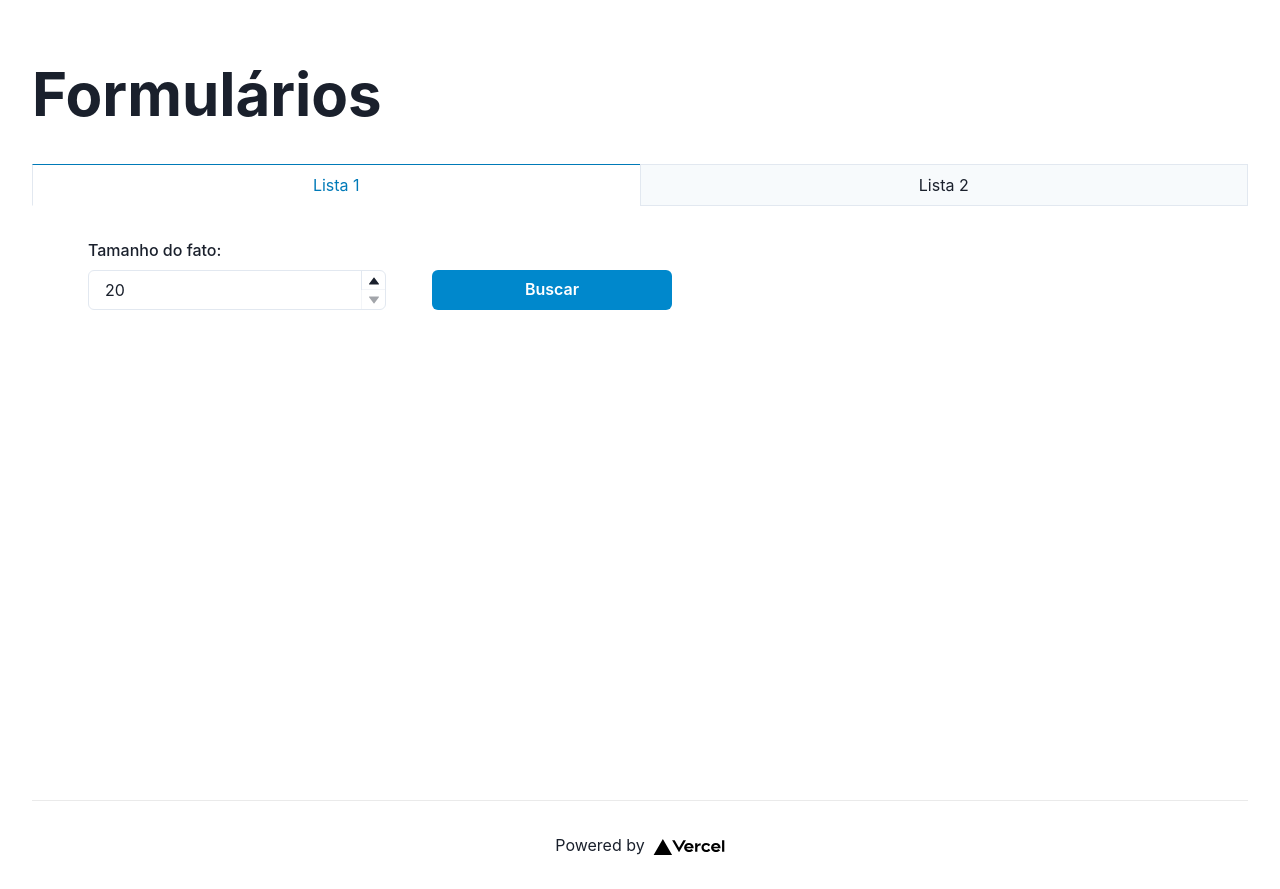
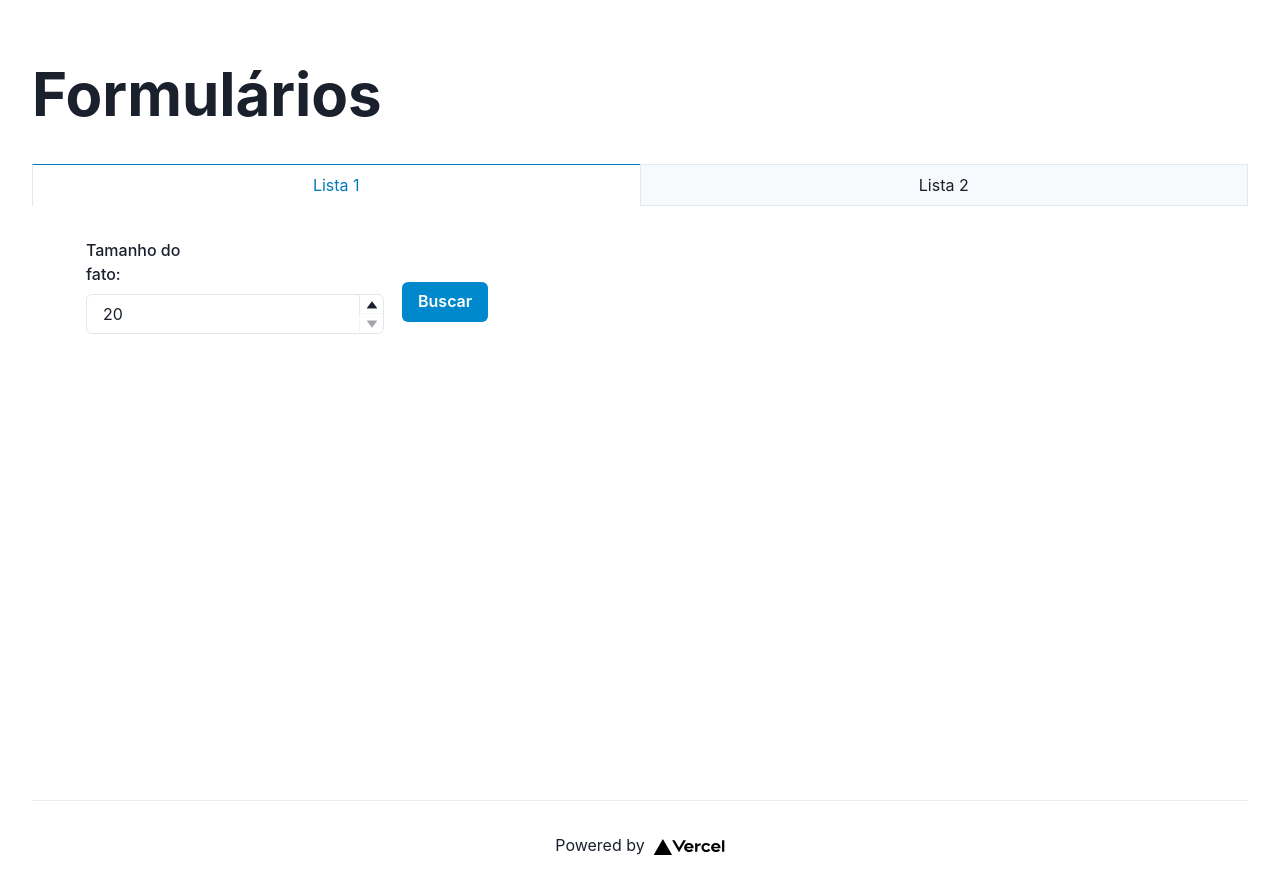
Before and after one commit to nayarawatanuki/react-test, a Next.js app: page /page1 in a window 1280 px wide. Built offline with nearby package versions, Linux system fonts and the light colour scheme.

Commit message:
layout ok

```diff
--- a/src/components/form1/index.tsx
+++ b/src/components/form1/index.tsx
@@ -44,9 +44,9 @@ export const Form1 = () => {
 
     return(
     <FormControl>
-        <Stack spacing={4} direction='row' align='center'>
-            <div style={{paddingRight: 30, paddingLeft: 40}}>
-                <FormLabel width={60}>Tamanho do fato:</FormLabel>
+        <Stack direction='row' align='center' paddingLeft={38} paddingRight={38}>
+            <div style={{width: "full"}}>
+                <FormLabel width={32}>Tamanho do fato:</FormLabel>
                 <NumberInput defaultValue={20} min={20} >
                     <NumberInputField ref={lengthFact}/>
                     <NumberInputStepper>
@@ -56,10 +56,10 @@ export const Form1 = () => {
                 </NumberInput>
             </div>
 
-            <div style={{margin: 0}}>
+            <div style={{margin: 0, paddingLeft: 10}}>
                 <Button
                     mt={8}
-                    width={60}
+                    width="full"
                     colorScheme='telegram'
                     //isLoading={props.isSubmitting}
                     type='submit'
@@ -71,6 +71,7 @@ export const Form1 = () => {
         </Stack>
 
         <Stack
+            paddingRight={38}
             paddingLeft={10}
             marginTop={10}
             direction='column'
--- a/src/components/form2/index.tsx
+++ b/src/components/form2/index.tsx
@@ -40,9 +40,9 @@ export const Form2 = () => {
 
 return (
     <FormControl>
-        <Stack spacing={4} direction='row' align='center'>
-            <div style={{paddingRight: 30, paddingLeft: 40}}>
-                <FormLabel width={60}>Tamanho do fato:</FormLabel>
+        <Stack direction='row' align='center' paddingLeft={38} paddingRight={38}>
+            <div style={{ width: "full" }}>
+                <FormLabel>Tamanho do fato:</FormLabel>
                 <NumberInput defaultValue={20} min={20} >
                     <NumberInputField ref={lengthFacts} />
                     <NumberInputStepper>
@@ -52,8 +52,8 @@ return (
                 </NumberInput>
             </div>
 
-            <div style={{ paddingLeft: 20}}>
-                <FormLabel width={60}>Quantidade de fatos:</FormLabel>
+            <div style={{ paddingLeft: 20 }}>
+                <FormLabel>Quantidade de fatos:</FormLabel>
                 <NumberInput defaultValue={1} min={1}>
                     <NumberInputField ref={limitFacts}/>
                     <NumberInputStepper>
@@ -64,11 +64,11 @@ return (
             </div>
         </Stack>
 
-        <Stack justifyContent="center" paddingLeft={10}>
+        <Stack justifyContent="center" paddingLeft={10} paddingRight={38}>
             <Button
                 mt={8}
                 mb={10}
-                width="xl"
+                width="full"
                 size="lg"
                 justifyContent="space-evenly"
                 colorScheme='telegram'
```
